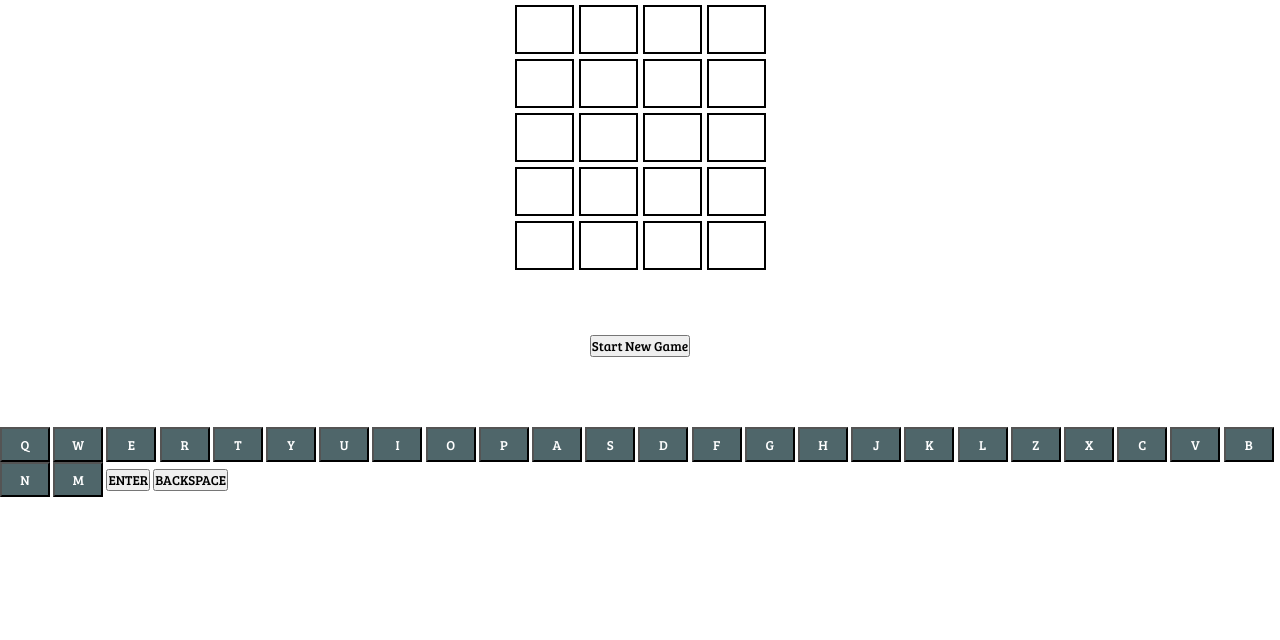
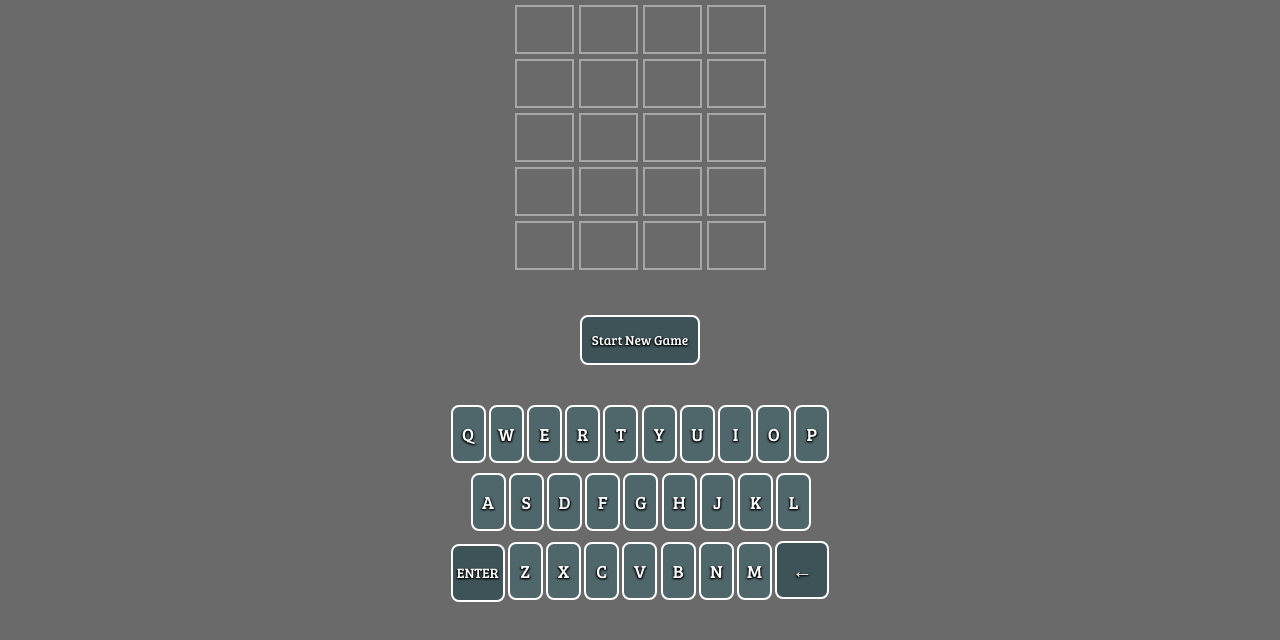
Before and after one commit to jmmascorro/js-game-project, a plain HTML site: page index.html in a window 1280 px wide. Drawn offline with Linux system fonts and the light colour scheme.

Commit message:
Worked on styling buttons in scss to mimick a qwerty keyboard and changed some colors and fonts for design

```diff
--- a/_buttons.scss
+++ b/_buttons.scss
@@ -1,10 +1,159 @@
 .letter {
-    width: 50px;
-    height: 35px;
-    background-color: #4f666a;
+    width: 35px;
+    height: 58px;
+    background-color: #4F666A;
     color: white;
-    }
+    text-shadow: -1px 1px 2px #000,
+				  1px 1px 2px #000;
+    border-radius: 8px;
+    border: 2px solid white;
+    font-size: 18px;
+}
+
 
 .input_buttons {
-    margin-top: 50px;
+    margin-top: 30px;
+    display: grid;
+    justify-content: center;
+    grid-template-areas:
+    "q w e rbtn t ybtn u i o p"
+    "a s d f g h j k l"
+    "entr entr z xbtn c v b n m bck";
+    gap: 10px;
 }
+
+.enter {
+    grid-area: entr;
+    width: 54px;
+    height: 58px;
+    border-radius: 8px;
+    background-color: #3d5357;
+    color: white;
+    text-shadow: -1px 1px 2px #000,
+				  1px 1px 2px #000;
+    border: 2px solid white;
+    font-size: 14px;
+
+}
+
+.backspace {
+    grid-area: bck;
+    width: 54px;
+    height: 58px;
+    border-radius: 8px;
+    background-color: #3d5357;
+    color: white;
+    text-shadow: -1px 1px 2px #000,
+				  1px 1px 2px #000;
+    border: 2px solid white;
+    font-size: 20px;
+    font-weight: bold;
+}
+
+.input_btns_row_two {
+    padding-left: 20px;
+}
+
+#q {
+    grid-area: q;
+}
+
+#w {
+    grid-area: w;
+}
+
+#e {
+    grid-area: e;
+}
+
+#r {
+    grid-area: rbtn;
+}
+
+#t {
+    grid-area: t;
+}
+
+#y {
+    grid-area: ybtn;
+}
+
+#u {
+    grid-area: u;
+}
+
+#i {
+    grid-area: i;
+}
+
+#o {
+    grid-area: o;
+}
+
+#p {
+    grid-area: p;
+}
+
+#a {
+    grid-area: a;
+}
+
+#s {
+    grid-area: s;
+}
+
+#d {
+    grid-area: d;
+}
+
+#f {
+    grid-area: f;
+}
+
+#g {
+    grid-area: g;
+}
+
+#h {
+    grid-area: h;
+}
+
+#j {
+    grid-area: j;
+}
+
+#k {
+    grid-area: k;
+}
+
+#l {
+    grid-area: l;
+}
+
+#z {
+    grid-area: z;
+}
+
+#x {
+    grid-area: xbtn;
+}
+
+#c {
+    grid-area: c;
+}
+
+#v {
+    grid-area: v;
+}
+
+#b {
+    grid-area: b;
+}
+
+#n {
+    grid-area: n;
+}
+
+#m {
+    grid-area: m;
+}
--- a/_guessing-squares.scss
+++ b/_guessing-squares.scss
@@ -8,9 +8,12 @@ table {
 }
 
 td {
-    border: 2px solid black;
+    border: 2px solid rgb(168, 167, 167);
     width: 55px;
     height: 45px;
+    color: white;
+    text-shadow: -1px 1px 2px #000,
+				  1px 1px 2px #000;
 }
 
 .row_one {
--- a/index.html
+++ b/index.html
@@ -49,34 +49,40 @@
         <button class="new_game">Start New Game</button>
     </div>
     <div class="input_buttons">
-        <button class="letter">Q</button>
-        <button class="letter">W</button>
-        <button class="letter">E</button>
-        <button class="letter">R</button>
-        <button class="letter">T</button>
-        <button class="letter">Y</button>
-        <button class="letter">U</button>
-        <button class="letter">I</button>
-        <button class="letter">O</button>
-        <button class="letter">P</button>
-        <button class="letter">A</button>
-        <button class="letter">S</button>
-        <button class="letter">D</button>
-        <button class="letter">F</button>
-        <button class="letter">G</button>
-        <button class="letter">H</button>
-        <button class="letter">J</button>
-        <button class="letter">K</button>
-        <button class="letter">L</button>
-        <button class="letter">Z</button>
-        <button class="letter">X</button>
-        <button class="letter">C</button>
-        <button class="letter">V</button>
-        <button class="letter">B</button>
-        <button class="letter">N</button>
-        <button class="letter">M</button>
-        <button class="enter">ENTER</button>
-        <button class="backspace">BACKSPACE</button>
+        <div class="input_btns_row_one">
+            <button class="letter" id="q" >Q</button>
+            <button class="letter" id="w">W</button>
+            <button class="letter" id="e">E</button>
+            <button class="letter" id="r">R</button>
+            <button class="letter" id="t">T</button>
+            <button class="letter" id="y">Y</button>
+            <button class="letter" id="u">U</button>
+            <button class="letter" id="i">I</button>
+            <button class="letter" id="o">O</button>
+            <button class="letter" id="p">P</button>
+        </div>
+        <div class="input_btns_row_two">
+            <button class="letter" id="a">A</button>
+            <button class="letter" id="s">S</button>
+            <button class="letter" id="d">D</button>
+            <button class="letter" id="f">F</button>
+            <button class="letter" id="g">G</button>
+            <button class="letter" id="h">H</button>
+            <button class="letter" id="j">J</button>
+            <button class="letter" id="k">K</button>
+            <button class="letter" id="l">L</button>
+        </div>
+        <div class="input_btns_row_three">
+            <button class="enter">ENTER</button>
+            <button class="letter" id="z">Z</button>
+            <button class="letter" id="x">X</button>
+            <button class="letter" id="c">C</button>
+            <button class="letter" id="v">V</button>
+            <button class="letter" id="b">B</button>
+            <button class="letter" id="n">N</button>
+            <button class="letter" id="m">M</button>
+            <button class="backspace">←</button>
+        </div>
     </div>
     <script src="./script.js"></script>
 </body>
--- a/styles.scss
+++ b/styles.scss
@@ -6,12 +6,14 @@
     margin: 0;
     padding: 0;
     font-family: "Bree Serif", "sans-serif";
+
 }
 
 body {
     display: flex;
     flex-direction: column;
     justify-content: space-between;
+    background-color: #6b6a6a;
 }
 
 .winner {
@@ -20,8 +22,30 @@ body {
     margin: 20px;
 }
 
+.p_winner {
+    text-align: center;
+    color: white;
+	font-size: 20px;
+	text-shadow: -1px 1px 2px #000,
+				  1px 1px 2px #000,
+				  1px -1px 0 #000,
+				  -1px -1px 0 #000;
+}
+
 .start_new {
     display: flex;
     justify-content: center;
-    margin: 20px;
+    margin-bottom: 10px;
+
 }
+
+.new_game {
+    width: 120px;
+    height: 50px;
+    border-radius: 8px;
+    background-color: #3d5357;
+    color: white;
+    text-shadow: -1px 1px 2px #000,
+				  1px 1px 2px #000;
+    border: 2px solid white;
+}
```
Also changed, not shown: script.js (+36 -35 lines), styles.css.
